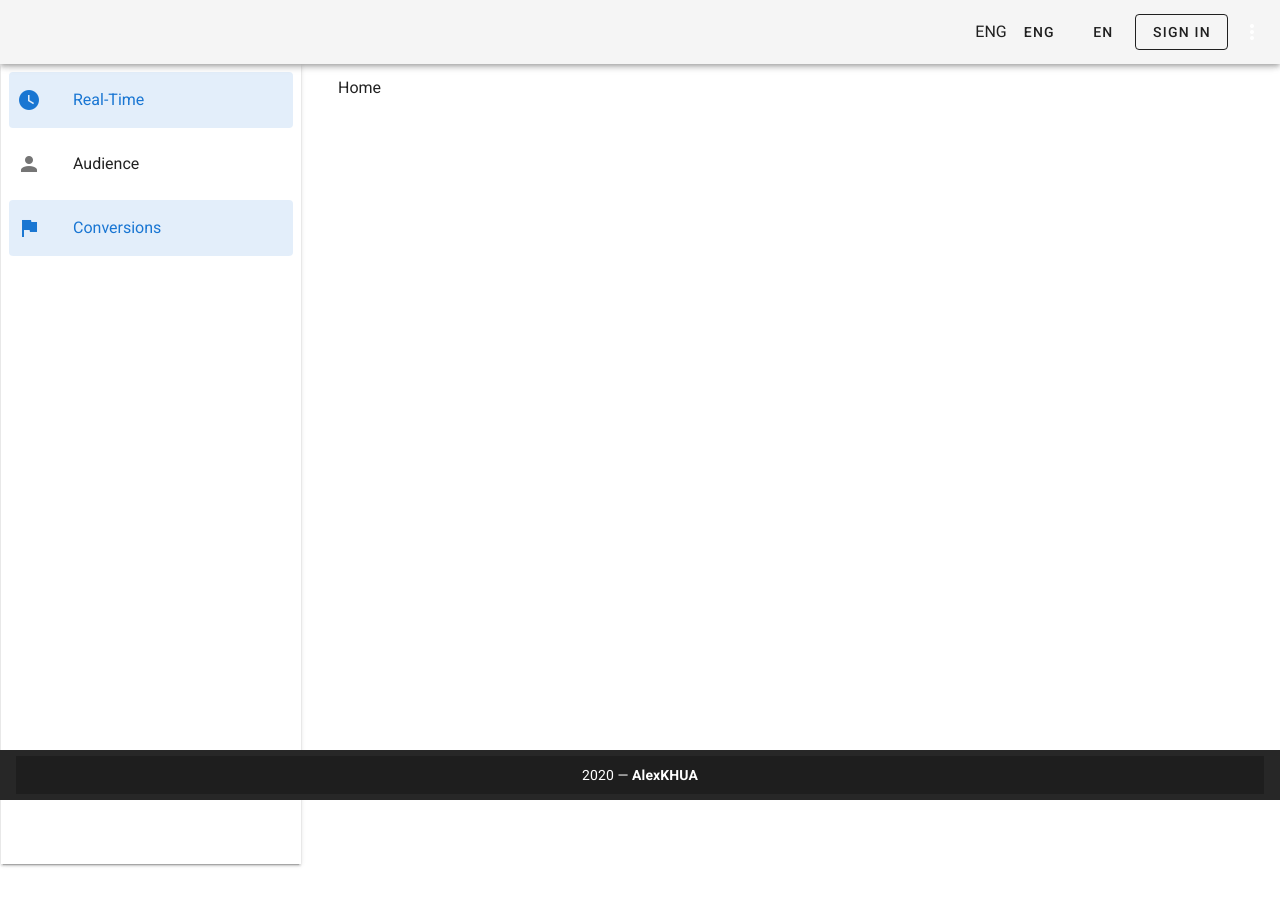
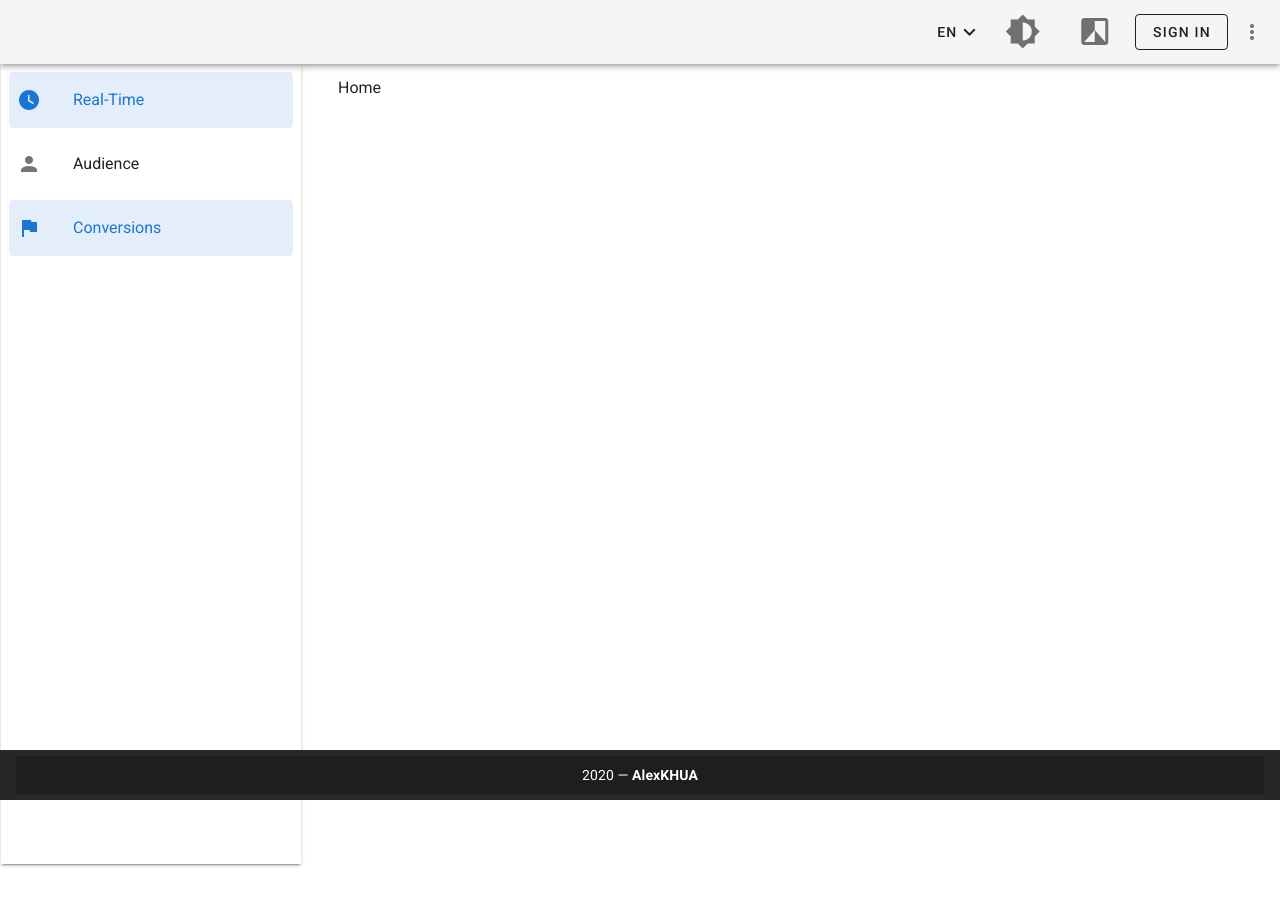
Before and after one commit to AlexUAKH/church-fin, a Vue app: page / in a window 1280 px wide. Shown: the top 906 px of the page. Built offline with nearby package versions, Linux system fonts and the light colour scheme.

Commit message:
add icons

```diff
--- a/package.json
+++ b/package.json
@@ -12,6 +12,7 @@
   "dependencies": {
     "core-js": "^3.6.5",
     "firebase": "^8.2.1",
+    "material-design-icons": "^3.0.1",
     "register-service-worker": "^1.7.1",
     "vue": "^2.6.11",
     "vue-i18n": "^8.17.3",
--- a/src/components/v-header-nav.vue
+++ b/src/components/v-header-nav.vue
@@ -6,12 +6,18 @@
     ></v-app-bar-nav-icon>
 
     <v-spacer></v-spacer>
-    <div>ENG<v-icon color="black">mdi-arrow-drop-down</v-icon></div>
-    <v-btn text class="pa-2">ENG<v-icon>mdi-expand_more</v-icon></v-btn>
-    <v-menu open-on-hover top offset-y>
-      <template v-slot:activator="{ on, attrs }">
-        <v-btn text v-bind="attrs" v-on="on">
+
+    <v-menu open-on-hover offset-y>
+      <template v-slot:activator="{ on, attrs, value }">
+        <v-btn
+          text
+          v-bind="attrs"
+          v-on="on"
+          class="pa-1"
+          :class="{ warning: value }"
+        >
           {{ lang[selectedLang].title }}
+          <v-icon>mdi-chevron-down</v-icon>
         </v-btn>
       </template>
 
@@ -27,12 +33,20 @@
         </v-list-item-group>
       </v-list>
     </v-menu>
+
+    <v-btn icon class="ml-2 mr-4" @click="changeTh">
+      <v-icon large>mdi-brightness-6</v-icon>
+    </v-btn>
+    <v-btn icon class="ml-2 mr-4" @click="changeTh">
+      <v-icon large>mdi-image-filter-black-white</v-icon>
+    </v-btn>
     <v-btn outlined>
       {{ $t("message.login") }}
     </v-btn>
+
     <v-menu bottom left>
       <template v-slot:activator="{ on, attrs }">
-        <v-btn dark icon v-bind="attrs" v-on="on">
+        <v-btn icon v-bind="attrs" v-on="on">
           <v-icon>mdi-dots-vertical</v-icon>
         </v-btn>
       </template>
@@ -64,6 +78,15 @@ export default {
         this.$i18n.locale = locale;
         localStorage.setItem("currentLanguage", locale);
       }
+    },
+    changeTh() {
+      this.$vuetify.theme.dark
+        ? (this.$vuetify.theme.dark = false)
+        : (this.$vuetify.theme.dark = true);
+      localStorage.setItem(
+        "theme",
+        this.$vuetify.theme.dark ? "dark" : "light"
+      );
     }
   }
 };
```
Also changed, not shown: 1 other file (tests, documents, lock files or other folders).
